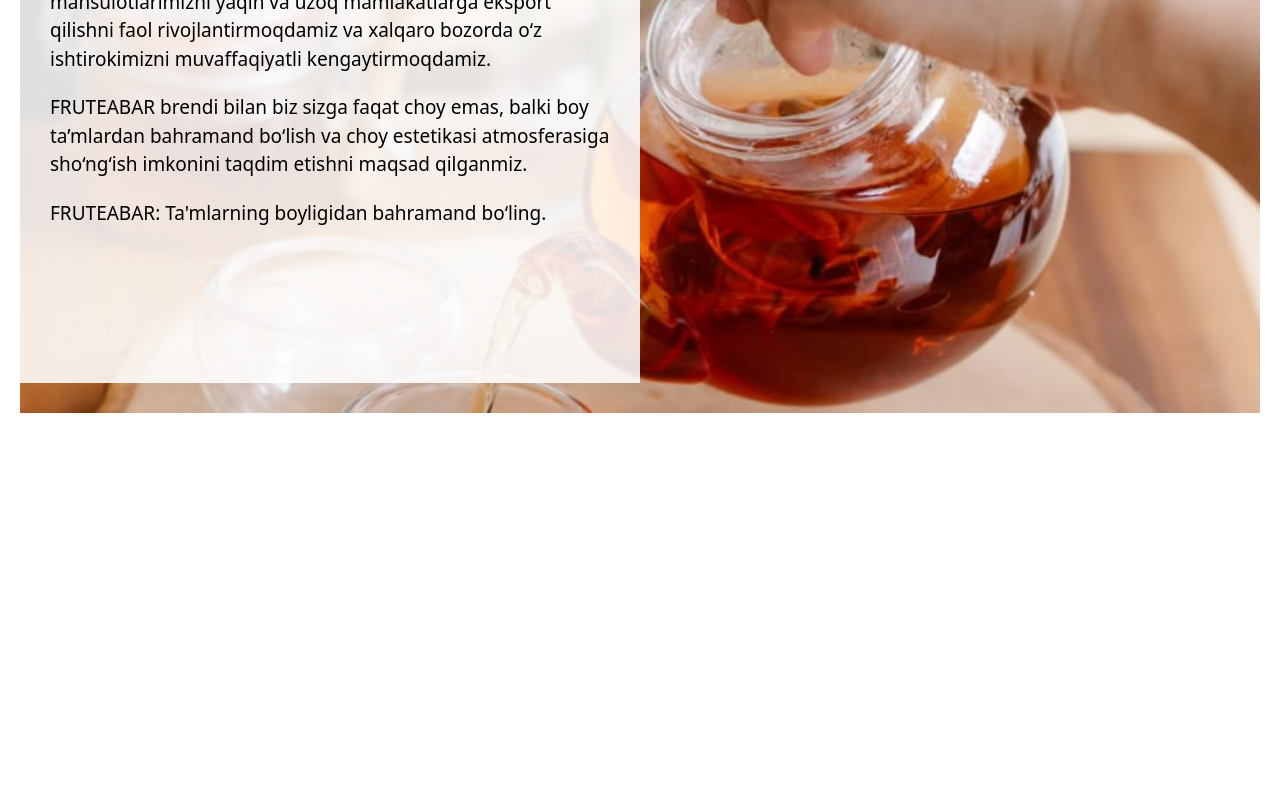
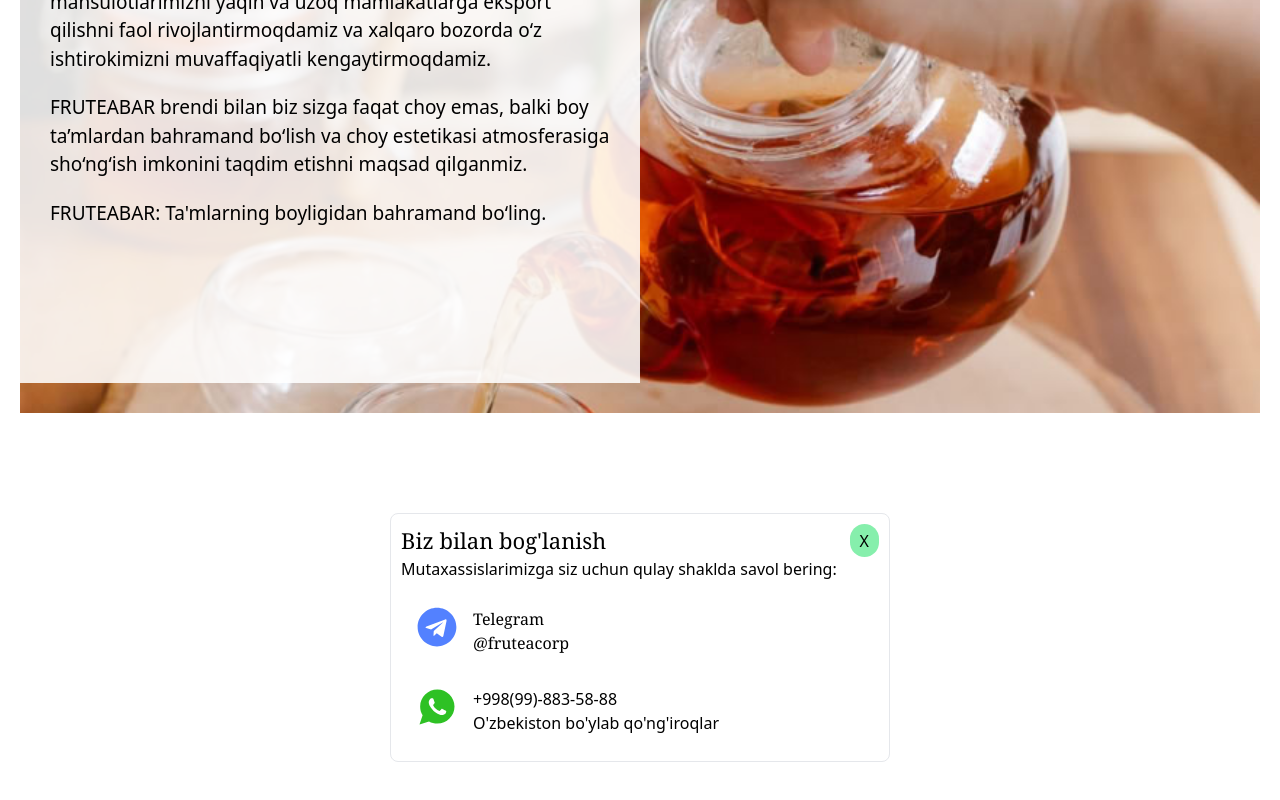
Before and after one commit to Abdurahman0/Fruteacorp, a React (Vite) app: page /about in a window 1280 px wide. Shown: the part 2069-2869 px from the top of the page. Before the commit the page ends 2482 px from the top, so only its background shows below. Built offline with nearby package versions, Linux system fonts and the light colour scheme.

Commit message:
add contact

```diff
--- a/src/pages/About.jsx
+++ b/src/pages/About.jsx
@@ -1,6 +1,7 @@
 import Home from '../components/Home'
 import img1 from '../about-imgs/about1.jpg'
 import img2 from '../about-imgs/about2.jpg'
+import Contact from './contact'
 
 
 function About() {
@@ -75,6 +76,7 @@ function About() {
 
 			</div>
 			<Home />
+			<Contact/>
 		</div>
 	)
 }
--- /dev/null
+++ b/src/pages/contact.jsx
@@ -0,0 +1,37 @@
+import React from 'react'
+import { FaTelegram } from "react-icons/fa";
+import { IoLogoWhatsapp } from "react-icons/io";
+
+function Contact() {
+  return (
+    <>
+        <div className='border my-[100px] z-100 w-[500px]  p-[10px] m-auto rounded-lg'>
+            <div className='flex justify-between'>
+                <p className='text-[22px] font-serif'>Biz bilan bog'lanish</p>
+                <button className='bg-green-300 rounded-full px-[10px]'>X</button>
+            </div>
+            <p className='mb-[10px]'>Mutaxassislarimizga siz uchun qulay shaklda savol bering:</p>
+            <div>
+                <a href="https://t.me/fruteacorp" className='flex hover:bg-green-300 duration-500 rounded-lg'>
+                    <FaTelegram className='text-[#5381ff] w-[40px] h-[40px] m-4 '/>
+                    <span className='my-4 font-serif'>
+                        <p>Telegram</p>
+                        <p>@fruteacorp</p>
+                    </span>
+                </a>
+            </div>
+            <div>
+                <a href="tel:+998998835888" className='flex hover:bg-green-300 duration-500 rounded-lg'>
+                    <IoLogoWhatsapp className='text-[#2ec124] w-[40px] h-[40px] m-4 '/>
+                    <span className='my-4'>
+                        <p>+998(99)-883-58-88</p>
+                        <p>O'zbekiston bo'ylab qo'ng'iroqlar</p>
+                    </span>
+                </a>
+            </div>
+        </div>
+    </>
+  )
+}
+
+export default Contact
```
